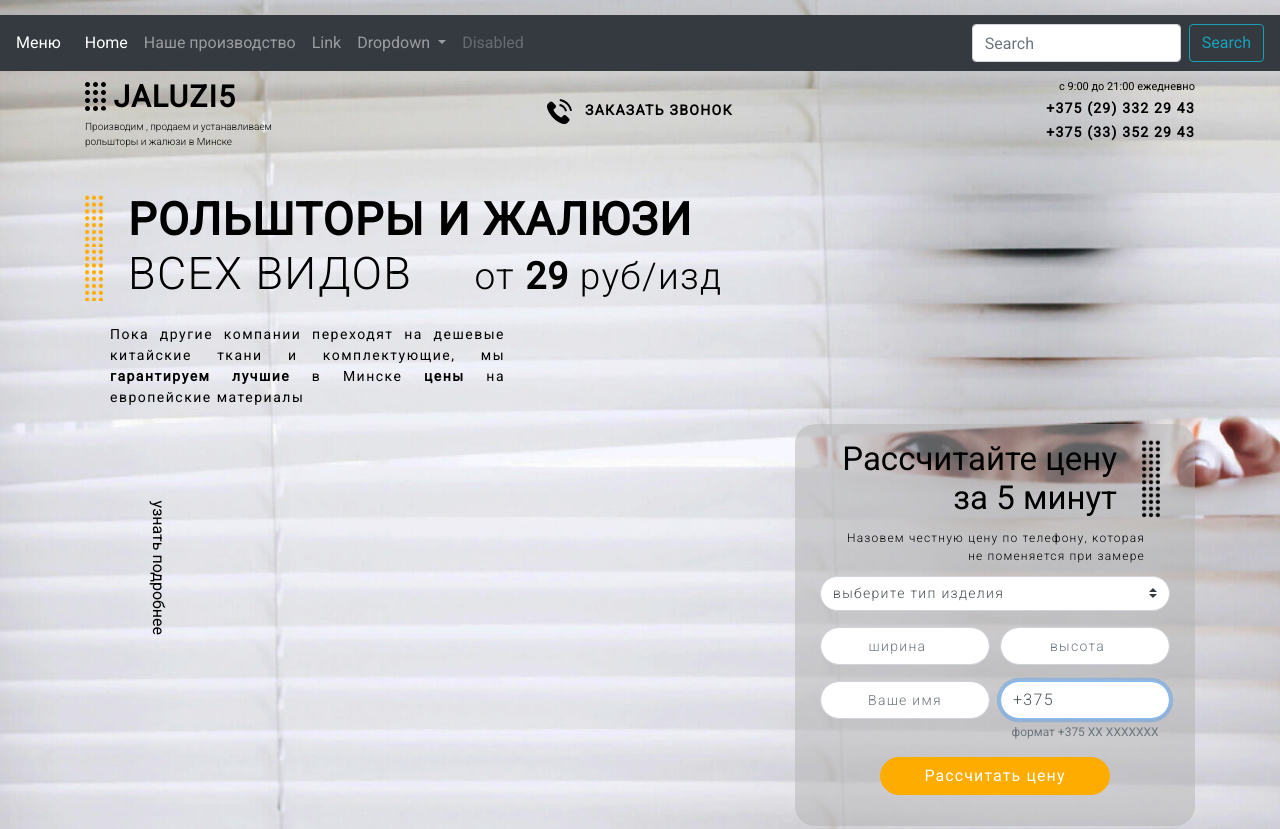
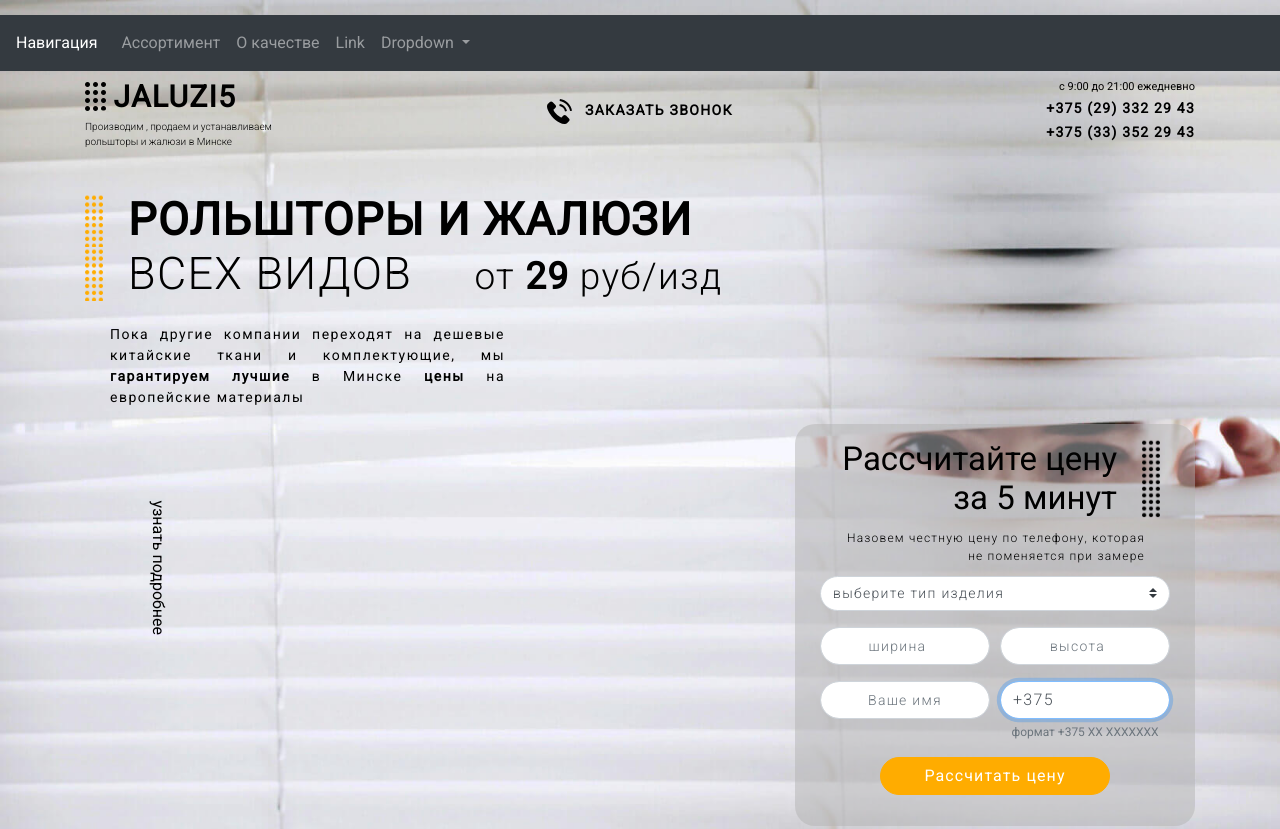
Before and after one commit to SergeySalimov/Project, a website: page index.html in a window 1280 px wide. Shown: the top 829 px of the page. Drawn offline with nearby package versions, Linux system fonts and the light colour scheme.

Commit message:
feat (index.html + styles.scss): section2 done starting section 3

```diff
--- a/index.html
+++ b/index.html
@@ -27,16 +27,20 @@
         <span class="navbar-toggler-icon"></span>
       </button>
 
-      <a class="navbar-brand" href="#">Меню</a>
+      <a class="navbar-brand" href="#">Навигация</a>
 
       <div class="collapse navbar-collapse" id="navbarSupportedContent">
         <ul class="navbar-nav mr-auto">
-          <li class="nav-item active">
-            <a class="nav-link" href="#first">Home<span class="sr-only">(current)</span></a>
+          <!--<li class="nav-item active">-->
+            <!--<a class="nav-link" href="#second">Home<span class="sr-only">(current)</span></a>-->
+          <!--</li>-->
+
+          <li class="nav-item">
+            <a class="nav-link" href="#second">Ассортимент</a>
           </li>
 
           <li class="nav-item">
-            <a class="nav-link" href="#second">Наше производство</a>
+            <a class="nav-link" href="#quality-section">О качестве</a>
           </li>
 
           <li class="nav-item">
@@ -57,16 +61,16 @@
             </div>
           </li>
 
-          <li class="nav-item">
-            <a class="nav-link disabled" href="#">Disabled</a>
-          </li>
+          <!--<li class="nav-item">-->
+            <!--<a class="nav-link disabled" href="#">Disabled</a>-->
+          <!--</li>-->
         </ul>
 
-        <form class="form-inline my-2 my-lg-0">
-          <input class="form-control mr-sm-2" type="search" placeholder="Search" aria-label="Search">
-          <button class="btn btn-outline-info my-2 my-sm-0" type="submit">Search</button>
+        <!--<form class="form-inline my-2 my-lg-0">-->
+          <!--<input class="form-control mr-sm-2" type="search" placeholder="Search" aria-label="Search">-->
+          <!--<button class="btn btn-outline-info my-2 my-sm-0" type="submit">Search</button>-->
 
-        </form>
+        <!--</form>-->
       </div>
     </nav>
     <div class="header-bottom">
```
